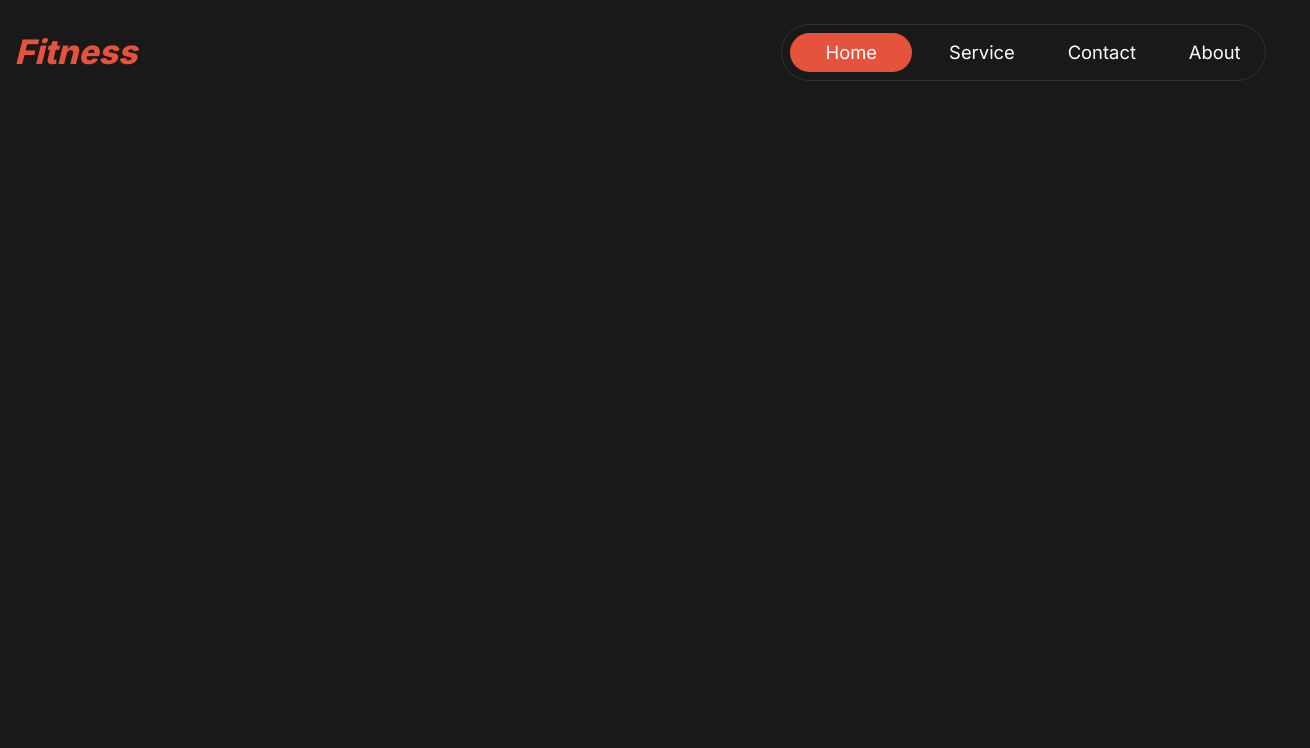
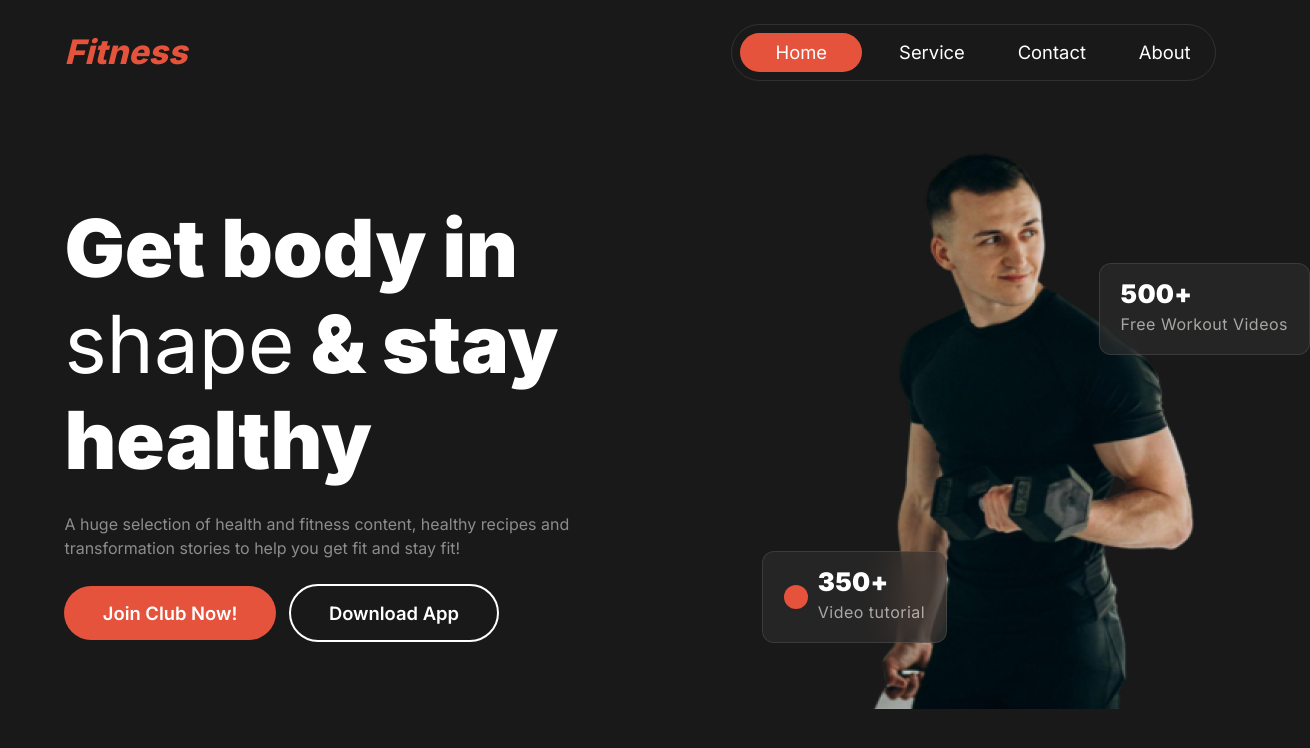
Before and after one commit to abdurrahmanmahmud5981/Assignment-2-BH-10, a plain HTML site: page index.html in a window 1280 px wide. Shown: the whole page, 1310 px wide, since content can reach past the window. Drawn offline with Linux system fonts and the light colour scheme.

Commit message:
banner section design completed

```diff
--- a/index.html
+++ b/index.html
@@ -6,8 +6,13 @@
     <title>Fitness</title>
     <link rel="stylesheet" href="./styles/style.css" />
     <link rel="stylesheet" href="./styles/responsive.css" />
-
-    <link rel="stylesheet" href="https://cdnjs.cloudflare.com/ajax/libs/font-awesome/6.6.0/css/all.min.css" integrity="sha512-Kc323vGBEqzTmouAECnVceyQqyqdsSiqLQISBL29aUW4U/M7pSPA/gEUZQqv1cwx4OnYxTxve5UMg5GT6L4JJg==" crossorigin="anonymous" referrerpolicy="no-referrer" />
+    <link
+      rel="stylesheet"
+      href="https://cdnjs.cloudflare.com/ajax/libs/font-awesome/6.6.0/css/all.min.css"
+      integrity="sha512-Kc323vGBEqzTmouAECnVceyQqyqdsSiqLQISBL29aUW4U/M7pSPA/gEUZQqv1cwx4OnYxTxve5UMg5GT6L4JJg=="
+      crossorigin="anonymous"
+      referrerpolicy="no-referrer"
+    />
   </head>
   <body>
     <header>
@@ -20,9 +25,37 @@
           <li class="menu-item"><a href="">About</a></li>
         </ul>
         <div class="hamburger-menu">
-           <a href=""><i class="fa-solid fa-bars"></i></a>
+          <a href=""><i class="fa-solid fa-bars"></i></a>
         </div>
       </nav>
+      <div class="banner flex">
+        <div class="banner-info flex">
+          <h1 class="banner-title">Get body in <span>shape</span> & stay healthy</h1>
+          <p class="banner-description">
+            A huge selection of health and fitness content, healthy recipes and transformation stories to help you get fit and stay fit!
+          </p>
+          <div class="banner-btns flex">
+            <button class="btn">Join Club Now!</button>
+            <button  class="btn download-btn">Download App</button>
+          </div>
+        </div>
+        <div class="banner-image">
+            <img src="./images/banner-bg.png" alt="a man standing with gumble">
+            <div class="tutorial-box flex">
+                <div class="red-box"></div>
+                <div class="tutorial-info">
+                    <h5>350+</h5>
+                    <p>Video tutorial</p>
+                </div>
+            </div>
+            <div class="workout-box flex" id="workout-box">
+                <div class="tutorial-info">
+                    <h5>500+</h5>
+                    <p>Free Workout Videos</p>
+                </div>
+            </div>
+        </div>
+      </div>
     </header>
     <main></main>
     <footer></footer>
--- a/styles/responsive.css
+++ b/styles/responsive.css
@@ -6,12 +6,52 @@
     .hamburger-menu{
         display: block;
     }
+    .banner{
+        flex-direction: column;
+    }
+    .banner-info{
+        width: 100%;
+    }
+    .banner-title, .banner-title span{
+        font-size: 2.1rem;
+    }
+    .btn {
+        padding:.8rem 1rem;
+        font-size: 1.1rem;
+    }
+    .banner-btns {
+        width: 100%;
+        align-items: center;
+        justify-content:flex-start;
+        gap: 0.8rem;
+      }
+      .tutorial-box{
+        left: 0;
+        bottom:  42%;
+        padding: .8rem;
+      }
+      .tutorial-info p {
+        font-size: .8rem;
+      }
+      #workout-box{
+        top: 10%;
+        right: 0%;
+        padding: .8rem;
+
+
+      }
 }
 
 /* medium device */
-@media screen and (min-width: 576px) and (max-width: 768px){
+@media screen and (min-width: 576px) and (max-width: 992px){
     .menu{
         gap: .88rem;
     }
+    .banner{
+        flex-direction: column;
+    }
+    .banner-info{
+        width: 100%;
+    }
 
 }
--- a/styles/style.css
+++ b/styles/style.css
@@ -32,10 +32,38 @@ body {
 .flex {
   display: flex;
 }
+.btn {
+  padding: 1rem 2.4rem;
+  border-radius: 42px;
+  border: none;
+  background: rgb(230, 83, 60);
+  font-size: var(--font-18);
+  font-weight: 600;
+  line-height: 22px;
+  letter-spacing: 0px;
+  cursor: pointer;
+  color: var(--secondary-color);
+  display: block;
+}
+.title {
+  font-size: var(--font-48);
+  font-weight: 900;
+  line-height: 120%;
+  letter-spacing: 0%;
+}
+.description {
+  color: var(--description-color);
+  font-size: var(--font-14);
+  font-weight: 400;
+  line-height: 24px;
+  letter-spacing: 0.3px;
+}
+
+/* nav style */
 .navber {
-  max-width: 1380px;
+  max-width: 1180px;
   margin: 0 auto;
-  padding: 1.5rem .9rem;
+  padding: 1.5rem 0.9rem;
   justify-content: space-between;
   align-items: center;
   gap: 20px;
@@ -82,3 +110,95 @@ body {
   color: var(--secondary-color);
   font-size: var(--font-24);
 }
+
+/* banner style */
+.banner {
+  max-width: 1180px;
+  margin: 0 auto;
+  padding: 1.5rem 0.9rem;
+  justify-content: space-between;
+  align-items: center;
+  gap: 2rem;
+}
+.banner-info {
+  flex-direction: column;
+  gap: 1.5rem;
+  align-items: flex-start;
+  width: 50%;
+}
+.banner-title {
+  font-size: var(--font-78);
+  font-weight: 900;
+  line-height: 120%;
+  letter-spacing: 0;
+}
+.banner-title span {
+  font-size: var(--font-78);
+  font-weight: 400;
+}
+.banner-description {
+  color: var(--description-color);
+  font-size: var(--font-16);
+  font-weight: 400;
+  line-height: 24px;
+}
+.download-btn {
+  background: transparent;
+  border: 2px solid var(--secondary-color);
+}
+.banner-btns {
+  align-items: center;
+  justify-content: center;
+  gap: 0.8rem;
+}
+.banner-image {
+  position: relative;
+}
+.banner-image img {
+  width: 100%;
+  height: 100%;
+  object-fit: cover;
+}
+.tutorial-box {
+  border: 1px solid rgba(255, 255, 255, 0.1);
+  border-radius: 12px;
+  padding: 1.1rem 1.3rem;
+  align-items: center;
+  gap: 10px;
+  position: absolute;
+  bottom: 12%;
+  left: -30%;
+  backdrop-filter: blur(20px);
+  background: rgba(48, 48, 48, 0.54);
+}
+.red-box {
+  width: 24px;
+  height: 24px;
+  background-color: var(--primary-color);
+  border-radius: 50%;
+}
+
+.tutorial-info h5 {
+  font-size: var(--font-24);
+  font-weight: 900;
+  line-height: 24px;
+  letter-spacing: 0.3px;
+  margin-bottom: 0.4rem;
+}
+.tutorial-info p {
+  color: rgba(239, 237, 232, 0.65);
+  font-size: var(--font-16);
+  font-weight: 400;
+  line-height: 24px;
+  letter-spacing: 0.5px;
+}
+#workout-box {
+  padding: 1.1rem 1.3rem;
+  position: absolute;
+  top: 23%;
+  right: -27%;
+  border: 1px solid rgba(255, 255, 255, 0.1);
+  border-radius: 12px;
+  backdrop-filter: blur(20px);
+  background: rgba(48, 48, 48, 0.54);
+}
```
Also changed, not shown: images/banner-bg.png (renamed from images/Images 2.png), images/banner.png (renamed from images/image 5.png).
